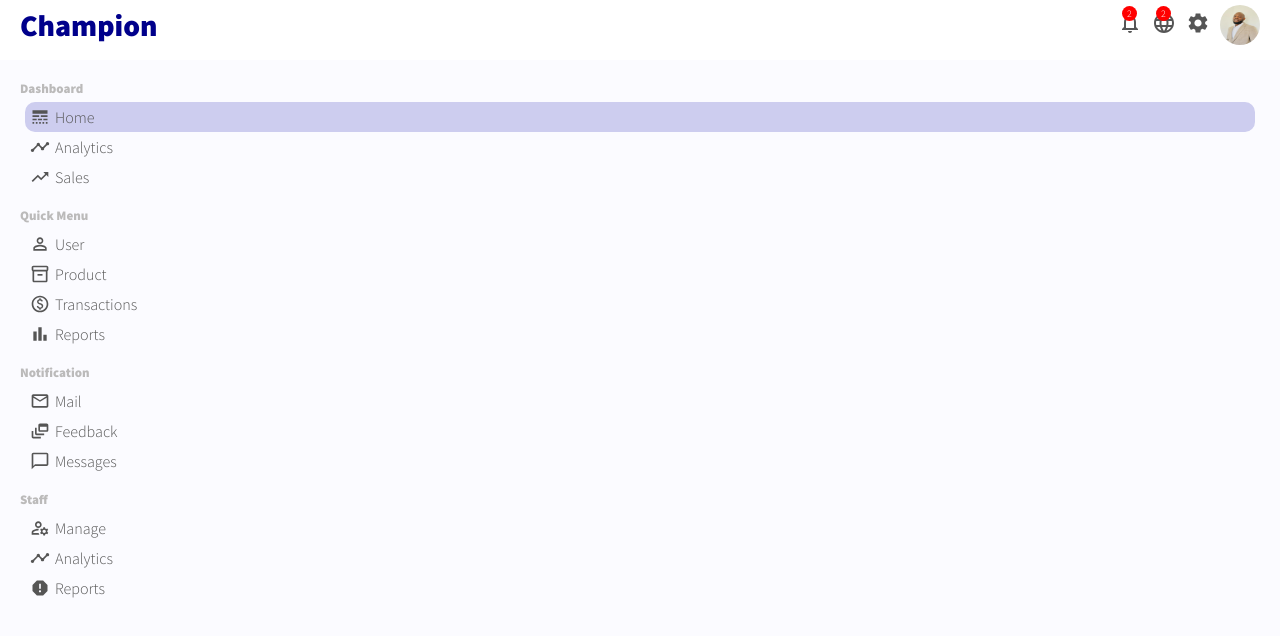
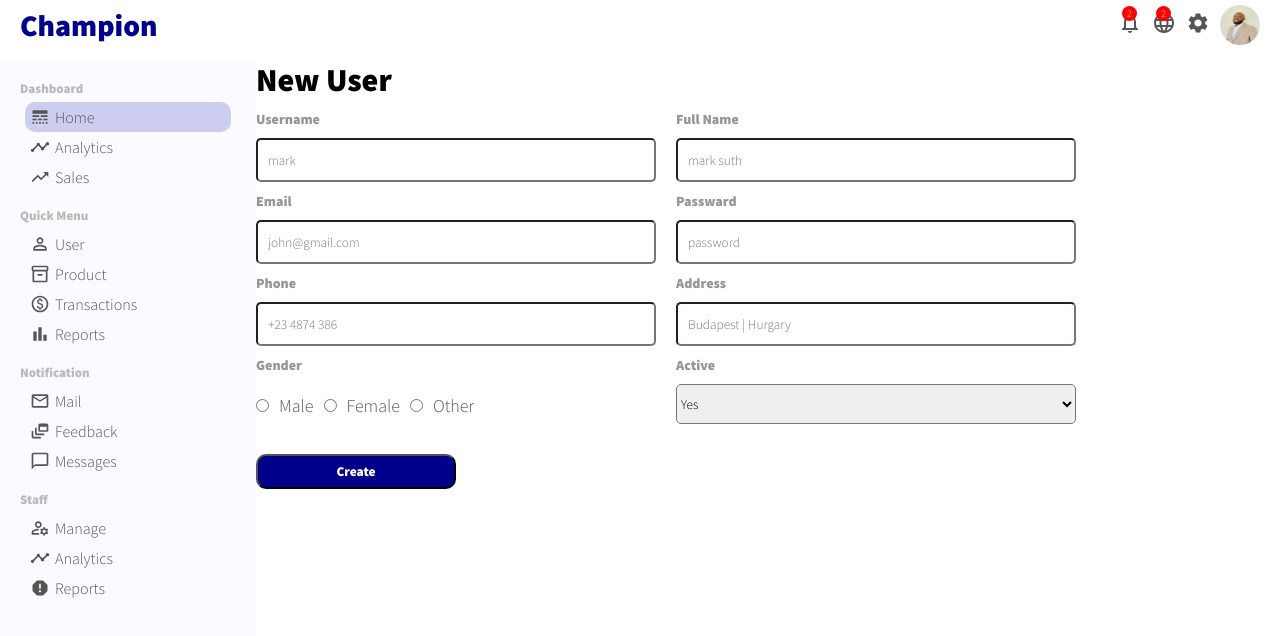
Before and after one commit to tommiechampion/ActiveReactAPP, a React (Create React App) app: page /newproduct in a window 1280 px wide. Shown: the top 636 px of the page. Built offline with nearby package versions, Linux system fonts and the light colour scheme.

Commit message:
update userdata

```diff
--- a/package.json
+++ b/package.json
@@ -21,7 +21,7 @@
     "react-native-safe-area-context": "^4.2.4",
     "react-native-screens": "^3.13.1",
     "react-router-dom": "^6.3.0",
-    "react-scripts": "^2.1.3",
+    "react-scripts": "^2.1.8",
     "recharts": "^2.1.9",
     "styled-components": "^5.3.5",
     "web-vitals": "^2.1.4"
--- a/src/App.js
+++ b/src/App.js
@@ -6,6 +6,8 @@
 import UserList from "./pages/userList/UserList";
 import { BrowserRouter , Routes, Route } from "react-router-dom";
 import User from './pages/user/User';
+import NewUser from './pages/newUser/NewUser';
+import ProductList from './pages/productList/ProductList';
 
 
 
@@ -26,7 +28,18 @@
        <Routes>
           <Route path='/user/:userId' element={<User/>}/>
        </Routes>
-
+       <Routes>
+          <Route path='/newUser' element={<NewUser/>}/>
+       </Routes>
+       <Routes>
+          <Route path='/products' element={<ProductList/>}/>
+       </Routes>
+       <Routes>
+          <Route path='/product/:productsId' element={<User/>}/>
+       </Routes>
+       <Routes>
+          <Route path='/newproduct' element={<NewUser/>}/>
+       </Routes>
 
         </div>
       </ BrowserRouter>
--- a/src/app.css
+++ b/src/app.css
@@ -2,3 +2,8 @@
     display: flex;
     margin-top: 10px;
 }
+
+.link{
+    text-decoration: none;
+    color: inherit;
+}
--- a/src/components/sidebar/Sidebar.jsx
+++ b/src/components/sidebar/Sidebar.jsx
@@ -3,6 +3,7 @@
 import { LineStyle, Timeline, TrendingUp, PersonOutlineOutlined,
   Inventory2Outlined, PaidOutlined, BarChartOutlined, EmailOutlined, DynamicFeedOutlined,
   ChatBubbleOutlineOutlined, ManageAccountsOutlined, Report} from '@mui/icons-material'
+import { Link } from 'react-router-dom';
 export default function Sidebar() {
   return (
     <div className='sidebar'>
@@ -27,14 +28,18 @@
          <div className="sidebarMenu">
            <h3 className="sidebarTitle">Quick Menu</h3>
            <ul className="sidebarList">
+             <Link to="/users" className='link'>
              <li className="sidebarListItem">
               <PersonOutlineOutlined className='sidebarIcon'/>
               User
              </li>
+             </Link>
+             <Link to="/products" className='link'>
              <li className="sidebarListItem">
               <Inventory2Outlined className='sidebarIcon'/>
               Product
              </li>
+             </Link>
              <li className="sidebarListItem">
               <PaidOutlined className='sidebarIcon'/>
               Transactions
--- a/src/dummyData.js
+++ b/src/dummyData.js
@@ -76,3 +76,27 @@
       email:"tomchamp@yahoo.com", status:"active", transaction: "120.00", },
 
       ];
+
+      export const productRows = [
+        { id: 1, name: 'Playstation 6', img:"https://venezuelaaldia.com/wp-content/uploads/2019/12/play5.jpg",
+      stock: 250, status:"active", price: "$1000.00", },
+      { id: 2, name: 'Playstation 6', img:"https://venezuelaaldia.com/wp-content/uploads/2019/12/play5.jpg",
+      stock: 250, status:"active", price: "$1000.00", },
+      { id: 3, name: 'Playstation 6', img:"https://venezuelaaldia.com/wp-content/uploads/2019/12/play5.jpg",
+      stock: 250, status:"active", price: "$1000.00", },
+      { id: 4, name: 'Playstation 6', img:"https://venezuelaaldia.com/wp-content/uploads/2019/12/play5.jpg",
+      stock: 250, status:"active", price: "$1000.00", },
+      { id: 5, name: 'Playstation 6', img:"https://venezuelaaldia.com/wp-content/uploads/2019/12/play5.jpg",
+      stock: 250, status:"active", price: "$1000.00", },
+      { id: 6, name: 'Playstation 6', img:"https://venezuelaaldia.com/wp-content/uploads/2019/12/play5.jpg",
+      stock: 250, status:"active", price: "$1000.00", },
+      { id: 7, name: 'Playstation 6', img:"https://venezuelaaldia.com/wp-content/uploads/2019/12/play5.jpg",
+      stock: 250, status:"active", price: "$1000.00", },
+      { id: 8, name: 'Playstation 6', img:"https://venezuelaaldia.com/wp-content/uploads/2019/12/play5.jpg",
+      stock: 250, status:"active", price: "$1000.00", },
+      { id: 9, name: 'Playstation 6', img:"https://venezuelaaldia.com/wp-content/uploads/2019/12/play5.jpg",
+      stock: 250, status:"active", price: "$1000.00", },
+      { id: 10, name: 'Playstation 6', img:"https://venezuelaaldia.com/wp-content/uploads/2019/12/play5.jpg",
+      stock: 250, status:"active", price: "$1000.00", },
+
+      ];
--- /dev/null
+++ b/src/pages/newUser/NewUser.jsx
@@ -0,0 +1,59 @@
+import React from 'react'
+import "./newUser.css"
+
+export default function NewUser() {
+  return (
+    <div className='newUser'>
+    <h1 className="newUserTitle">New User</h1>
+    <form className='newUserForm'>
+      <div className="newUserItem">
+        <label >Username</label>
+        <input type="text" placeholder='mark' />
+
+      </div>
+      <div className="newUserItem">
+        <label >Full Name</label>
+        <input type="text" placeholder='mark suth' />
+
+      </div>
+      <div className="newUserItem">
+        <label >Email</label>
+        <input type="text" placeholder='john@gmail.com' />
+      </div>
+      <div className="newUserItem">
+        <label >Passward</label>
+        <input type="text" placeholder='password' />
+      </div>
+      <div className="newUserItem">
+        <label >Phone</label>
+        <input type="text" placeholder='+23 4874 386' />
+      </div>
+      <div className="newUserItem">
+        <label >Address</label>
+        <input type="text" placeholder='Budapest | Hurgary' />
+      </div>
+      <div className="newUserItem">
+        <label >Gender</label>
+        <div className="newUserGender">
+        <input type="radio" name='gender' id='male' value="male" />
+        <label for="male">Male</label>
+        <input type="radio" name='gender' id='female' value="female" />
+        <label for="female">Female</label>
+        <input type="radio" name='gender' id='other' value="other" />
+        <label for="other">Other</label>
+        </div>
+      </div>
+      <div className="newUserItem">
+        <label > Active</label>
+        <select className='newUserSelect' name="active" id="active">
+          <option value="yes">Yes</option>
+          <option value="no">No</option>
+        </select>
+      </div>
+      <button className="newUserButton">Create</button>
+    </form>
+
+
+    </div>
+  )
+}
--- /dev/null
+++ b/src/pages/newUser/newUser.css
@@ -0,0 +1,56 @@
+.newUser{
+    flex: 4;
+}
+
+.newUserForm{
+    display: flex;
+    flex-wrap: wrap;
+}
+
+.newUserItem{
+    width: 400px;
+    display: flex;
+    flex-direction: column;
+    margin-top: 10px;
+    margin-right: 20px;
+}
+.newUserItem>label{
+    margin-bottom: 10px;
+    font-size: 14px;
+    font-weight: 600;
+    color: rgb(151, 150, 150);
+
+}
+.newUserItem>input{
+    height: 20px;
+    padding: 10px;
+    bottom: 1px solid grey;
+    border-radius: 5px;
+}
+
+.newUserGender>input {
+    margin-top: 15px;
+}
+
+.newUserGender>label{
+    margin: 10px;
+    font-size: 18px;
+    color: #555;
+}
+.newUserSelect{
+    height: 40px;
+    border-radius: 5px;
+}
+
+.newUserButton{
+    width: 200px;
+    bottom: none;
+    background-color: darkblue;
+    color: white;
+    padding: 7px 10px;
+    font-weight: 600;
+    border-radius: 10px;
+    margin-top: 30px;
+    cursor: pointer;
+
+}
--- /dev/null
+++ b/src/pages/productList/ProductList.jsx
@@ -0,0 +1,70 @@
+import React from 'react'
+import "./productList.css"
+import { DataGrid, GridColDef, GridValueGetterParams } from '@mui/x-data-grid';
+import { width } from '@mui/system';
+import { DeleteOutline } from '@mui/icons-material';
+import { productRows } from '../../dummyData';
+import { Link } from 'react-router-dom';
+import { useState } from 'react';
+
+export default function ProductList() {
+ const [data,setData] = useState(productRows);
+
+ const handleDelete = (id) =>{
+    setData(data.filter((item) => item.id !== id));
+  }
+
+  const columns = [
+    { field: 'id', headerName: 'ID', width: 90 },
+    { field: 'product', headerName: 'Product', width: 200, renderCell: (params)=>{
+      return (
+        <div className='productListItem'>
+            <img className='productListUserimg' src={params.row.img} alt="" />
+              {params.row.name}
+
+        </div>
+      )
+
+
+
+    } },
+    { field: 'stock', headerName: 'Stock', width: 200 },
+    {
+      field: 'status',
+      headerName: 'Status',
+      width: 120,
+    },
+    {
+      field: 'price',
+      headerName: 'Price',
+      width: 160,
+      },
+{
+      field: "action",
+      headerName: "Action",
+      width: 150,
+        renderCell: (params) => {
+        return (
+          <>
+          <Link to ={"/product/"+params.row.id}>
+       <button className='productListEdit'>Edit</button>
+       </Link>
+
+       <DeleteOutline className='productListDelete' onClick={()=>handleDelete(params.row.id)} ></DeleteOutline>
+       </>
+        );
+      }
+      },
+  ];
+  return (
+    <div className='productList'>
+        <DataGrid
+        rows={data} disableSelectionOnClick
+        columns={columns}
+        pageSize={8}
+        rowsPerPageOptions={[5]}
+        checkboxSelection
+      />
+        </div>
+  );
+}
--- a/src/pages/user/User.jsx
+++ b/src/pages/user/User.jsx
@@ -1,40 +1,42 @@
-import { CalendarToday, LocationSearching, MailOutline, PermIdentity, PhoneAndroid } from '@mui/icons-material'
+import { CalendarToday, LocationSearching, MailOutline, PermIdentity, PhoneAndroid, Publish } from '@mui/icons-material'
 import React from 'react'
+import { Link } from 'react-router-dom';
 import "./user.css"
 
 export default function User() {
   return (
     <div className='user'>
       <div className="userTitleContainer">
-        <h1 className='userTitle'>Edit User</h1>
-        <button className="userAddButtton">Create</button>
-
+        <h1 className="userTitle">Edit User</h1>
+       <Link to="/newUser">
+        <button className="userAddButton">Create</button>
+        </Link>
       </div>
       <div className="userContainer">
-          <div className="userShow"></div>
+        <div className="userShow">
           <div className="userShowTop">
-            <img src="https://upload.wikimedia.org/wikipedia/commons/e/e0/385188343_monkey.jpg"
-            alt="" className="userShowImg" />
+            <img src="https://upload.wikimedia.org/wikipedia/commons/e/e0/385188343_monkey.jpg" alt="" className="userShowImg" />
          <div className="userShowTopTitle">
            <span className="userShowUsername">Sir Jay</span>
-              <span className="userShowUserTitle">Logistics Manager</span>
+           <span className="userShowUserTitle">Logistic Manager</span>
          </div>
-
           </div>
           <div className="userShowBottom">
             <span className="userShowTitle">Account Details</span>
+
             <div className="userShowInfo">
             <PermIdentity className='userShowIcon'/>
-          <span className="userShowInfoTitle">Annasep25</span>
+            <span className="userShowInfoTitle">SirJay55</span>
             </div>
             <div className="userShowInfo">
             <CalendarToday className='userShowIcon'/>
-          <span className="userShowInfoTitle">12.22.1909</span>
+            <span className="userShowInfoTitle">10.13.1987</span>
             </div>
-          <span className="userShowTitle">Contact details</span>
+            <span className="userShowTitle">Contact Details</span>
+
             <div className="userShowInfo">
             <PhoneAndroid className='userShowIcon'/>
-          <span className="userShowInfoTitle">+142 27 7282</span>
+            <span className="userShowInfoTitle">+2436 83779</span>
             </div>
             <div className="userShowInfo">
             <MailOutline className='userShowIcon'/>
@@ -42,53 +44,52 @@
             </div>
             <div className="userShowInfo">
             <LocationSearching className='userShowIcon'/>
-          <span className="userShowInfoTitle">Berlin | Germany</span>
+            <span className="userShowInfoTitle">Erfurt | Nigeria</span>
             </div>
 
           </div>
         </div>
-
         <div className="userUpdate">
           <span className="userUpdateTitle">Edit</span>
           <form className='userUpdateForm'>
-            <div className="userUpdateLeft">
+            <div className="useUpdateLeft">
+
             <div className="userUpdateItem">
-              <label>Username</label>
-              <input type="text" placeholder='Annasep25' className='userUpdateInput'></input>
-
+                <label >Username</label>
+                <input type="text" placeholder='SirJay55' className='userUpdateInput' />
               </div>
               <div className="userUpdateItem">
-              <label>Full Name</label>
-              <input type="text" placeholder='Sir Jay' className='userUpdateInput'></input>
-
+                <label >Full Name</label>
+                <input type="text" placeholder='Sir Jay' className='userUpdateInput' />
               </div>
-
               <div className="userUpdateItem">
-              <label>Email</label>
-              <input type="text" placeholder='sirjay@yahoo.com' className='userUpdateInput'></input>
-
+                <label >Email</label>
+                <input type="text" placeholder='sirjay@yahoo.com' className='userUpdateInput' />
               </div>
-
               <div className="userUpdateItem">
-              <label>Phone</label>
-              <input type="text" placeholder='+142 27 7282' className='userUpdateInput'></input>
-
+                <label >Phone</label>
+                <input type="text" placeholder='+2436 83779' className='userUpdateInput' />
               </div>
-
               <div className="userUpdateItem">
-              <label>Address</label>
-              <input type="text" placeholder='Berlin | Germany' className='userUpdateInput'></input>
-
+                <label >Address</label>
+                <input type="text" placeholder='Erfurt | Nigeria' className='userUpdateInput' />
               </div>
 
         </div>
-            <div className="userUpdateRight"></div>
+            <div className="userUpdateRight">
 
-
+            <div className="userUpdateUpload">
+              <img className='userUpdateImg' src="https://static.independent.co.uk/s3fs-public/thumbnails/image/2020/05/01/09/avatar-sigourney-weaver.jpg?width=1200&auto=webp&quality=75" alt="" />
+             <label htmlFor="file"><Publish className='userUpdateIcon'/></label>
+              <input type="file" id='file' style={{ display: "none"}}/>
+              </div>
+              <button className="userUpdateButton">Update</button>
+            </div>
 
           </form>
         </div>
       </div>
+    </div>
 
-  )
+  );
 }
```
Also changed, not shown: src/pages/productList/productList.css (added, +28 -0 lines), src/pages/user/user.css (+63 -4 lines), 2 other files (tests, documents, lock files or other folders). Lines whose indentation alone changed are shown as unchanged.
